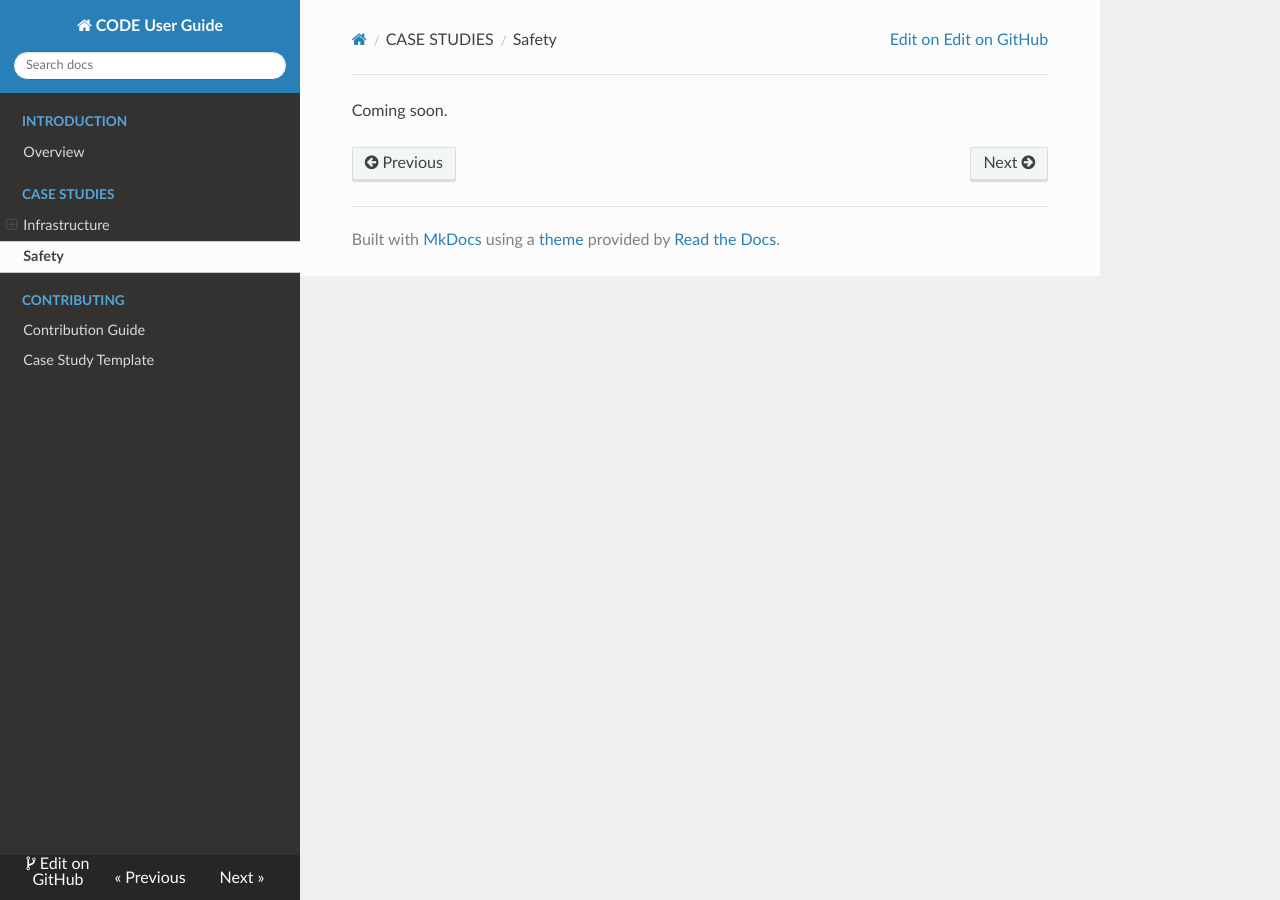
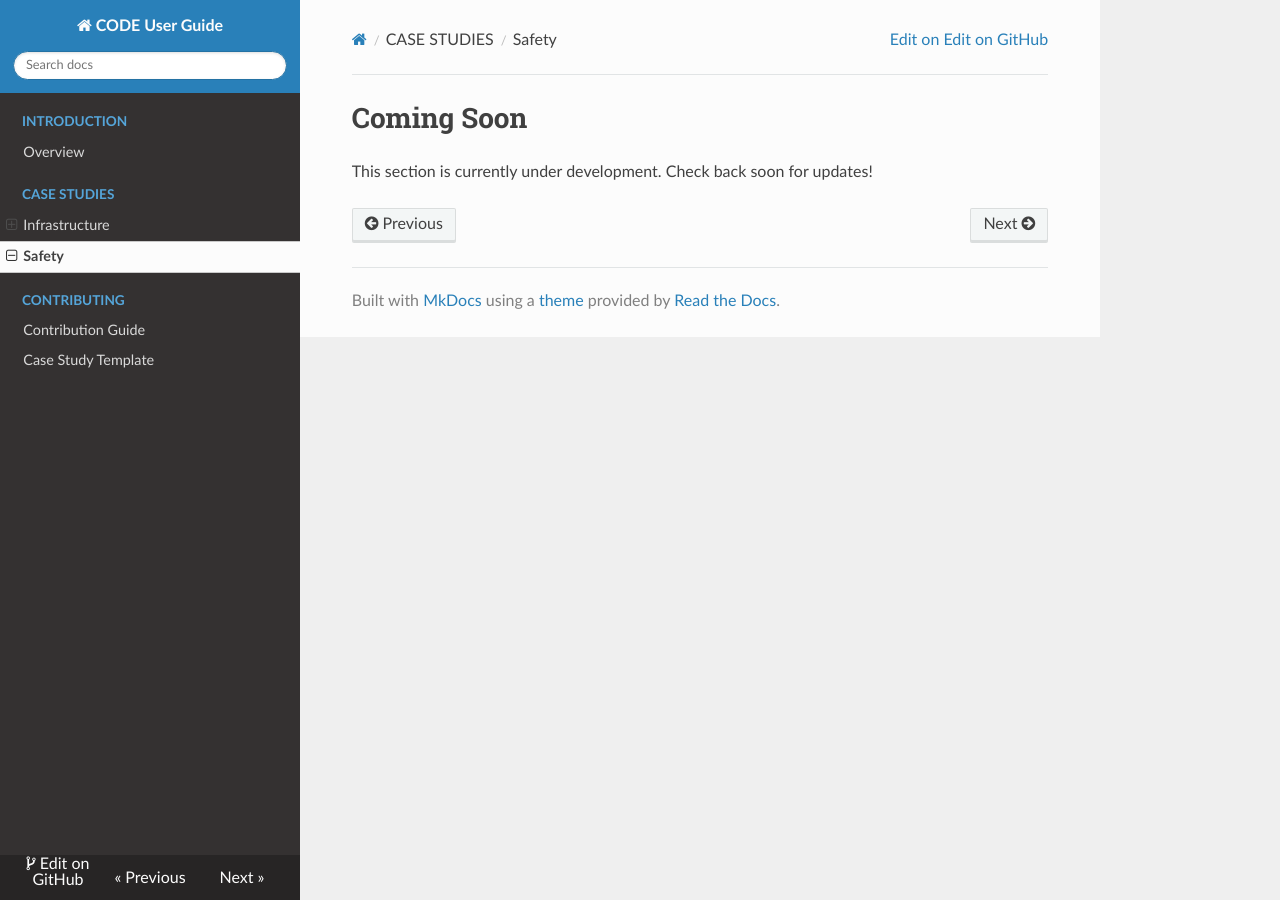
Before and after one commit to TFHRC-AI-CODE/AI-CODE, an MkDocs documentation site: the page built from docs/case-studies/safety/placeholder.md, in a window 1280 px wide. Built offline with MkDocs 1.6.1, drawn with Linux system fonts in a browser that asks for light colours; nearby versions of some CDN libraries.

Commit message:
Update placeholder.md

```diff
--- a/docs/case-studies/safety/placeholder.md
+++ b/docs/case-studies/safety/placeholder.md
@@ -1 +1,3 @@
-Coming soon.
+# Coming Soon
+
+This section is currently under development. Check back soon for updates!
```
